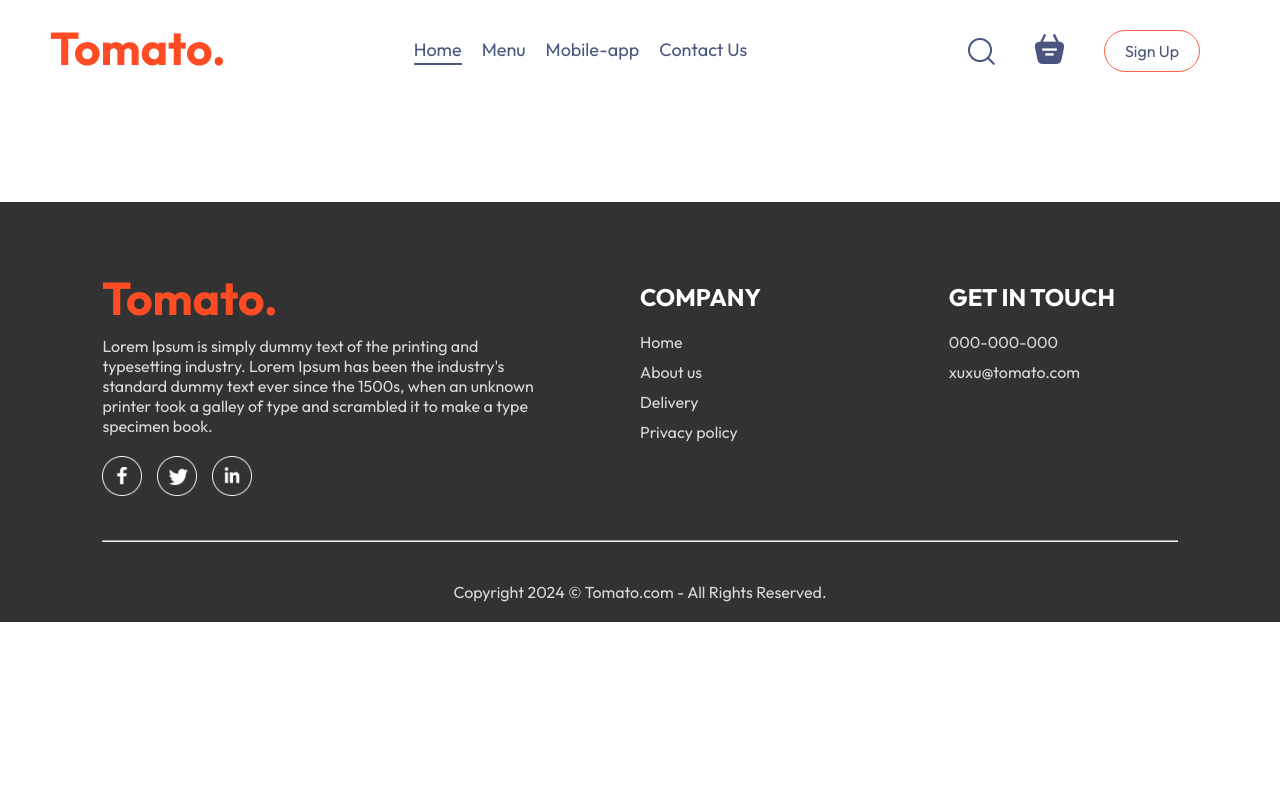
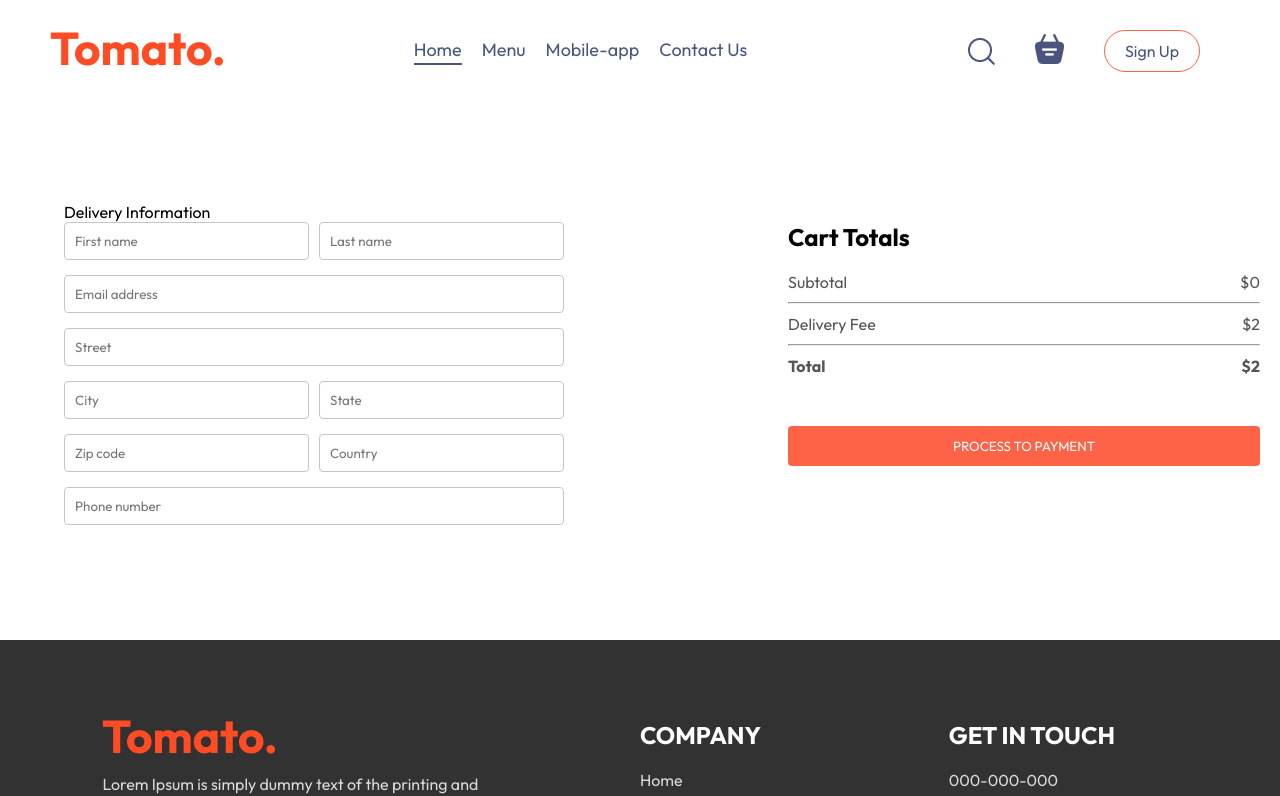
Before and after one commit to kmstorm/FoodDeli, a React (Vite) app: page /order in a window 1280 px wide. Shown: the top 796 px of the page. Built offline with nearby package versions, Linux system fonts and the light colour scheme.

Commit message:
FE-placeorder

```diff
--- a/src/App.jsx
+++ b/src/App.jsx
@@ -17,7 +17,7 @@
         <Routes>
           <Route path="/" element={<Home />} />
           <Route path="/cart" element={<Cart />} />
-          <Route path="/placeorder" element={<PlaceOrder />} />
+          <Route path="/order" element={<PlaceOrder />} />
         </Routes>
         <Footer />
       </div>
--- a/src/pages/Cart/Cart.jsx
+++ b/src/pages/Cart/Cart.jsx
@@ -1,9 +1,14 @@
 import React, { useContext } from 'react'
 import './Cart.css'
 import { StoreContext } from '../../context/StoreContext'
+import { useNavigate } from "react-router-dom"
 
 export const Cart = () => {
+
   const { cartItems, food_list, removeFromCart, getTotalCartAmount } = useContext(StoreContext)
+
+  const navigate = useNavigate();
+
   return (
     <div className='cart'>
       <div className='cart-items'>
@@ -48,15 +53,15 @@
             <hr />
             <div className="cart-total-details">
               <p>Delivery Fee</p>
-              <p>${2}</p>
+              <p>${getTotalCartAmount() > 0 ? 2 : 0}</p>
             </div>
             <hr />
             <div className="cart-total-details">
               <b>Total</b>
-              <b>${getTotalCartAmount() + 2}</b>
+              <b>${ getTotalCartAmount() > 0 ? getTotalCartAmount() + 2 : 0}</b>
             </div>
           </div>
-            <button>PROCESS TO CHECKOUT</button>
+            <button onClick={() => navigate("/order")} >PROCESS TO CHECKOUT</button>
         </div>
         <div className="cart-promocode">
           <div>
--- a/src/pages/PlaceOrder/PlaceOrder.css
+++ b/src/pages/PlaceOrder/PlaceOrder.css
@@ -0,0 +1,39 @@
+.place-order {
+  display: flex;
+  align-items: start;
+  justify-content: space-between;
+  gap: 50px;
+  margin-top: 100px;
+}
+
+.place-order-left {
+  width: 100%;
+  max-width: max(30%, 500px);
+  margin-left: 5%;
+}
+
+.place-order-left title {
+  font-size: 30px;
+  font-weight: 600;
+  margin-bottom: 50px;
+}
+
+.place-order-left input {
+  margin-bottom: 15px;
+  width: 100%;
+  padding: 10px;
+  border: 1px solid #c5c5c5;
+  border-radius: 4px;
+  outline-color: tomato;
+}
+.place-order-left .multi-fields {
+  display: flex;
+  gap: 10px;
+}
+.place-order-right {
+  width: 100%;
+  max-width: max(40%, 500px);
+}
+.place-order .cart-total button {
+  margin-top: 30px;
+}
--- a/src/pages/PlaceOrder/PlaceOrder.jsx
+++ b/src/pages/PlaceOrder/PlaceOrder.jsx
@@ -1,8 +1,56 @@
 import React from 'react'
 import './PlaceOrder.css'
+import { useContext } from 'react'
+import { StoreContext } from '../../context/StoreContext'
 export const PlaceOrder = () => {
+
+   const { getTotalCartAmount } = useContext(StoreContext)
+
   return (
-    <div>PlaceOrder</div>
+    <div>
+      <form className='place-order'>
+        <div className="place-order-left">
+          <p className="title">Delivery Information</p>
+          <div className="multi-fields">
+            <input type="text" placeholder='First name' />
+            <input type="text" placeholder='Last name' />
+          </div>
+          <input type="email" placeholder='Email address' />
+          <input type="text" placeholder='Street' />
+          <div className="multi-fields">
+            <input type="text" placeholder='City' />
+            <input type="text" placeholder='State' />
+          </div>
+          <div className="multi-fields">
+            <input type="text" placeholder='Zip code' />
+            <input type="text" placeholder='Country' />
+          </div>
+          <input type="text" placeholder='Phone number' />
+        </div>
+        <div className="place-order-right">
+          <div className="cart-total">
+          <h2>Cart Totals</h2>
+          <div>
+            <div className="cart-total-details">
+              <p>Subtotal</p>
+              <p>${getTotalCartAmount()}</p>
+            </div>
+            <hr />
+            <div className="cart-total-details">
+              <p>Delivery Fee</p>
+              <p>${2}</p>
+            </div>
+            <hr />
+            <div className="cart-total-details">
+              <b>Total</b>
+              <b>${getTotalCartAmount() + 2}</b>
+            </div>
+          </div>
+            <button >PROCESS TO PAYMENT</button>
+        </div>
+        </div>
+      </form>
+    </div>
   )
 }
 
```
